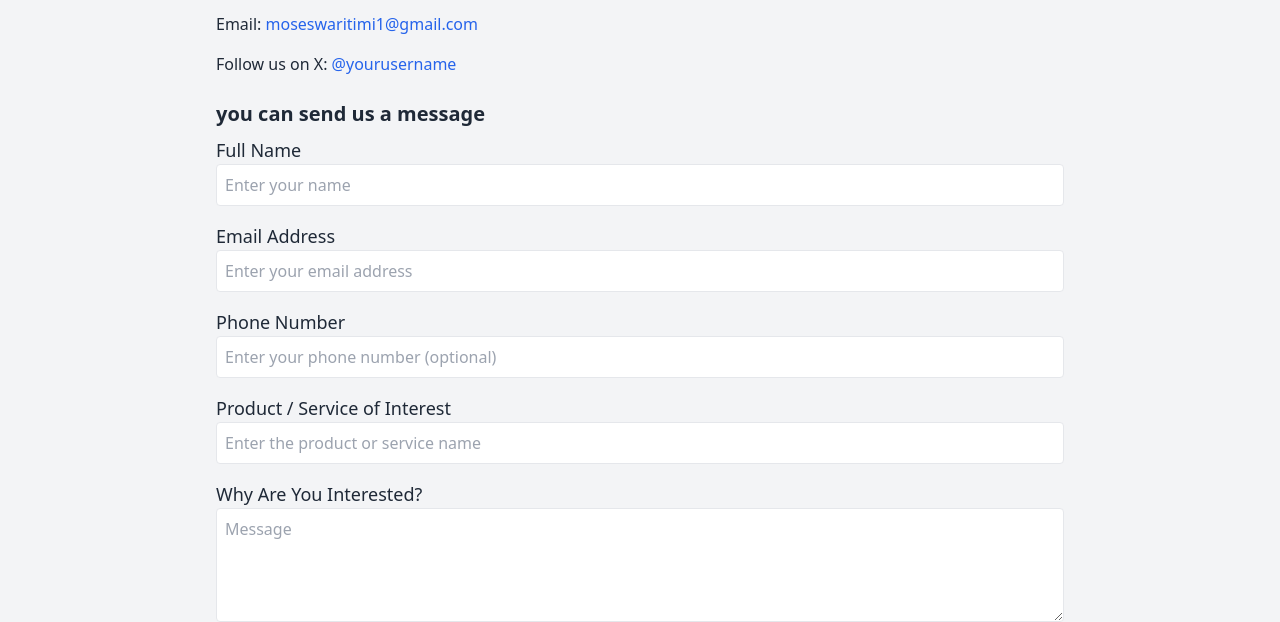
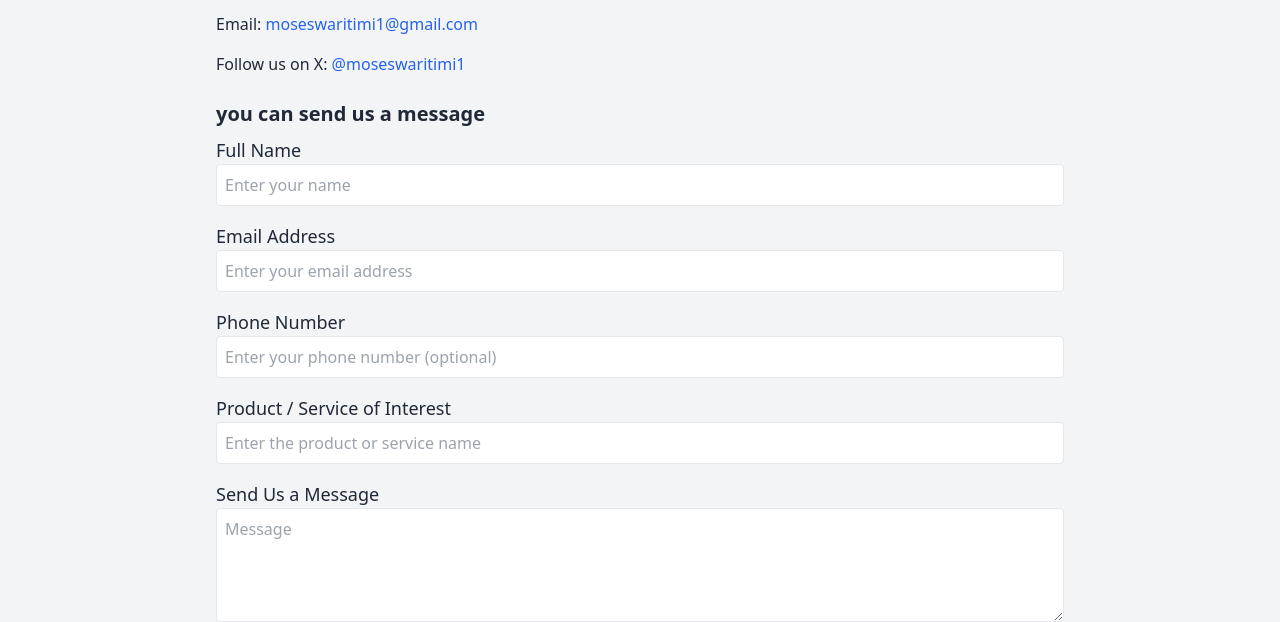
Before and after one commit to liveabigdream/http-tradingbotdev.github.io, a plain HTML site: page contact.html in a window 1280 px wide. Shown: the part 192-814 px from the top of the page. Drawn offline with nearby package versions, Linux system fonts and the light colour scheme.

Commit message:
Update contact.html
add send us a message

```diff
--- a/contact.html
+++ b/contact.html
@@ -23,7 +23,7 @@
   <main class="max-w-4xl mx-auto p-6">
     <h2 class="text-3xl font-semibold mb-4">Get in Touch</h2>
     <p class="mb-4">Email: <a href="mailto:moseswaritimi1@gmail.com" class="text-blue-600 hover:underline">moseswaritimi1@gmail.com</a></p>
-    <p class="mb-6">Follow us on X: <a href="https://x.com/yourusername" class="text-blue-600 hover:underline">@yourusername</a></p>
+    <p class="mb-6">Follow us on X: <a href="https://x.com/moseswaritmi1" class="text-blue-600 hover:underline">@moseswaritimi1</a></p>
     <form action="https://formspree.io/f/mzzaopyd" method="POST" class="grid grid-cols-1 md:grid-cols-2 gap-4">
       <fieldset class="col-span-full">
         <legend class="text-xl font-semibold mb-2">you can send us a message</legend>
@@ -44,7 +44,7 @@
           <input id="interest" name="interest" placeholder="Enter the product or service name" class="w-full p-2 border rounded focus:outline-none focus:ring-2 focus:ring-blue-600" />
         </div>
         <div class="mb-4 col-span-full">
-          <label for="interest-reason" class="block text-lg font-medium">Why Are You Interested?</label>
+          <label for="interest-reason" class="block text-lg font-medium">Send Us a Message</label>
           <textarea id="interest-reason" name="interest-reason" placeholder="Message" class="w-full p-2 border rounded focus:outline-none focus:ring-2 focus:ring-blue-600" rows="4"></textarea>
         </div>
         <div class="mb-4 col-span-full">
```
